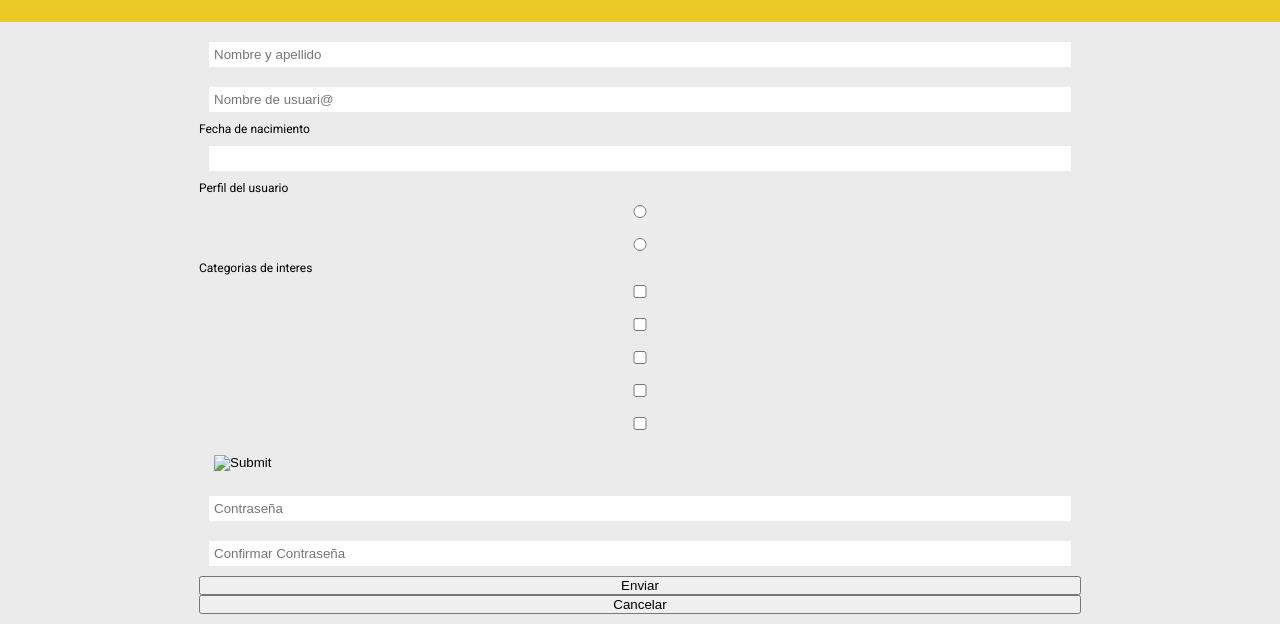
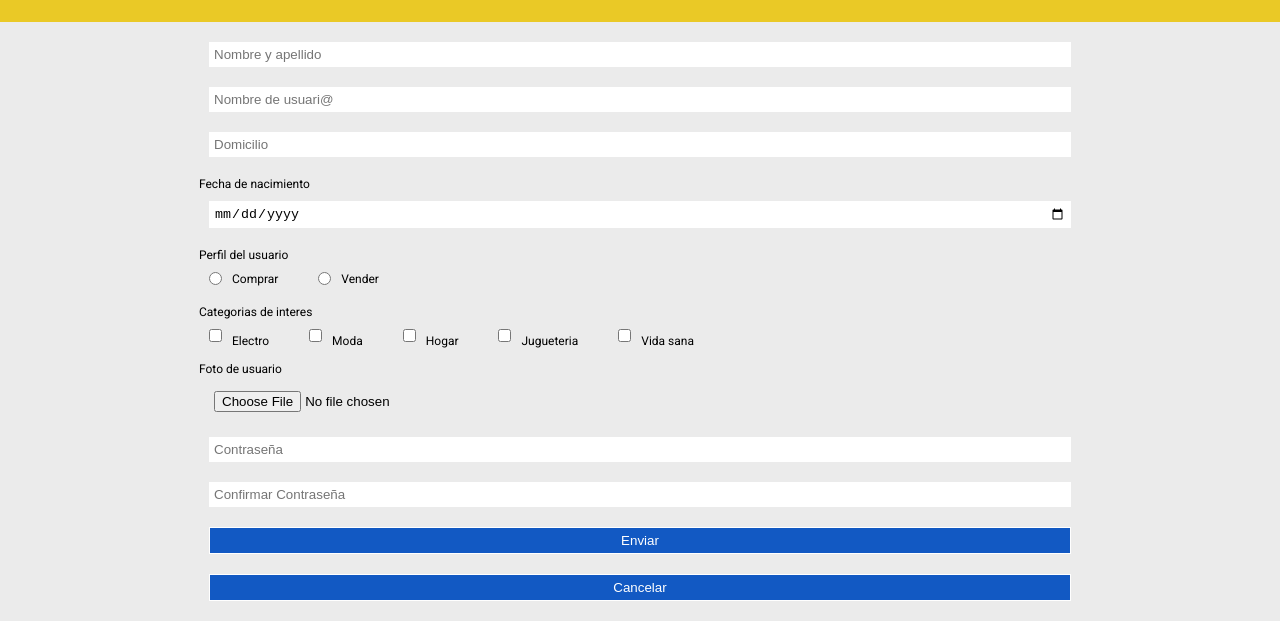
Before and after one commit to MagaliGayoso/MercadoLiebre, a website: page views/register.html in a window 1280 px wide. Shown: the part 154-792 px from the top of the page. Drawn offline with Linux system fonts and the light colour scheme.

Commit message:
registro terminado

```diff
--- a/public/css/register.css
+++ b/public/css/register.css
@@ -21,3 +21,39 @@
     margin: 10px;
 
 }
+
+.home__main__register label
+{
+  padding-top: 10px;
+}
+
+.home__main__register div
+{
+  display: flex;
+  flex-wrap: wrap;
+}
+
+.perfil p
+{
+  padding-top: 10px;
+  padding-right: 30px;
+}
+
+.categorias p
+{
+  padding-top: 15px;
+  padding-right: 30px;
+}
+
+.categorias input
+{
+  margin: none ;
+}
+.home__main__register button
+{
+  background-color: var(--colorCeleste);
+  color: white;
+  margin: 10px;
+  border: 1px solid white;
+  padding: 5px;
+}
--- a/views/register.html
+++ b/views/register.html
@@ -41,24 +41,28 @@
 
             <input type="text" placeholder="Nombre de usuari@" name="Usuario">
 
+            <input type="text" placeholder="Domicilio" name="Domicilio">
+
             <label>Fecha de nacimiento</label>
-            <input type="" name="nacimiento">
+            <input type="date" name="nacimiento">
 
-
-            <label for="perfil">Perfil del usuario</label>
-            <input type="radio" name="perfil" value="Comprar">
-            <input type="radio" name="perfil" value="Vender">
-
+            <label>Perfil del usuario</label>
+            <div class="perfil">
+            <input type="radio" name="perfil" value="Comprar" placeholder="Comprar"><p>Comprar</p>
+            <input type="radio" name="perfil" value="Vender"><p>Vender</p>
+        </div>
 
             <label for="categorias">Categorias de interes</label>
-            <input type="checkbox" name="categorias" value="Electro">
-            <input type="checkbox" name="categorias" value="Moda">
-            <input type="checkbox" name="categorias" value="Hogar">
-            <input type="checkbox" name="categorias" value="Jugueteria">
-            <input type="checkbox" name="categorias" value="Vida sana">
+            <div class="categorias">
+            <input type="checkbox" name="categorias" value="Electro"><p>Electro</p>
+            <input type="checkbox" name="categorias" value="Moda"><p>Moda</p>
+            <input type="checkbox" name="categorias" value="Hogar"><p>Hogar</p>
+            <input type="checkbox" name="categorias" value="Jugueteria"><p>Jugueteria</p>
+            <input type="checkbox" name="categorias" value="Vida sana"><p>Vida sana</p>
+        </div>
 
-
-            <input type="image" placeholder="Foto de usuario" name="foto">
+        <label>Foto de usuario</label>
+            <input type="file" placeholder="Foto de usuario" name="foto">
 
             <input type="password" placeholder="Contraseña" name="password">
 
```
